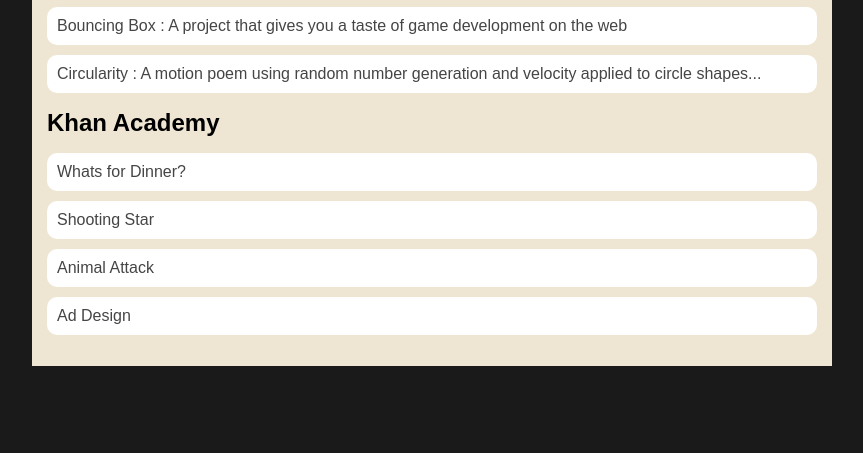
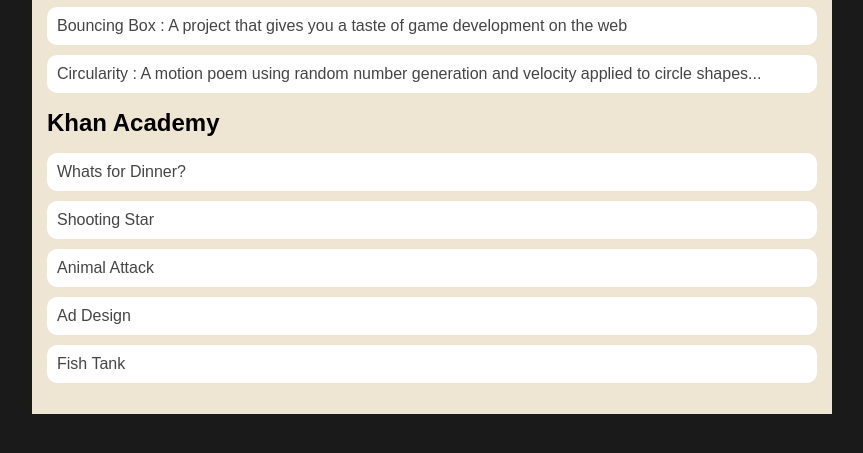
Before and after one commit to alericdiaz/alericdiaz.github.io, a plain HTML site: page portfolio.html in a window 1280 px wide. Shown: the part 217-670 px from the top of the page, without its empty margins (208-1071 px from the left). Drawn offline with Linux system fonts and the light colour scheme.

Commit message:
add fishtank

```diff
--- a/portfolio.html
+++ b/portfolio.html
@@ -36,6 +36,7 @@
                         <li><a href="https://www.khanacademy.org/computer-programming/spin-off-of-project-shooting-star/5929761459978240">Shooting Star </a></li>
                         <li><a href="https://www.khanacademy.org/computer-programming/spin-off-of-project-animal-attack/5957375306285056">Animal Attack</a></li>
                         <li><a href="https://www.khanacademy.org/computer-programming/spin-off-of-project-ad-design/6034363839725568">Ad Design</a></li>
+                        <li><a href="https://www.khanacademy.org/computer-programming/spin-off-of-project-fish-tank/5302232721178624">Fish Tank</a></li>
                    </ul>
                     </div>
                 </div>
```
